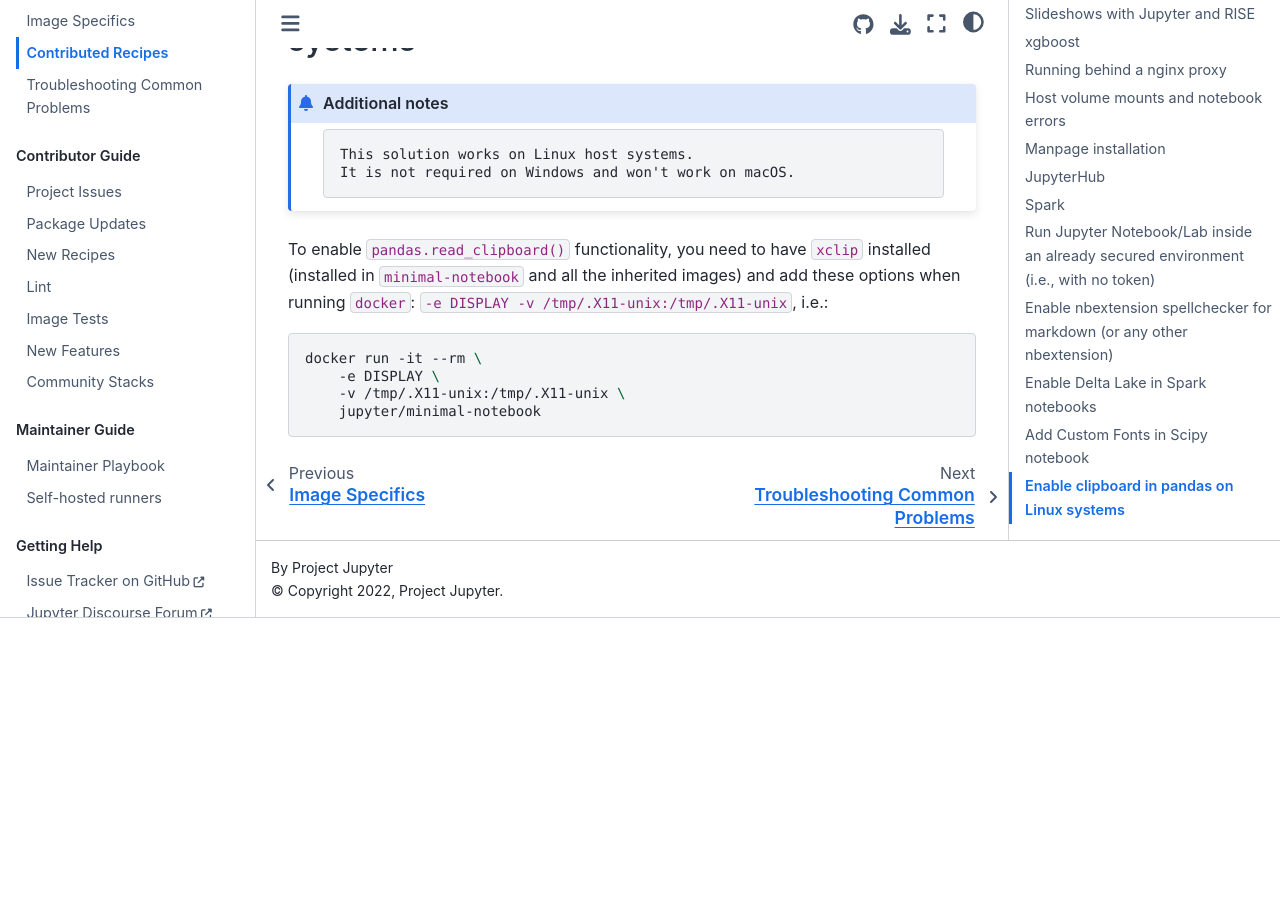
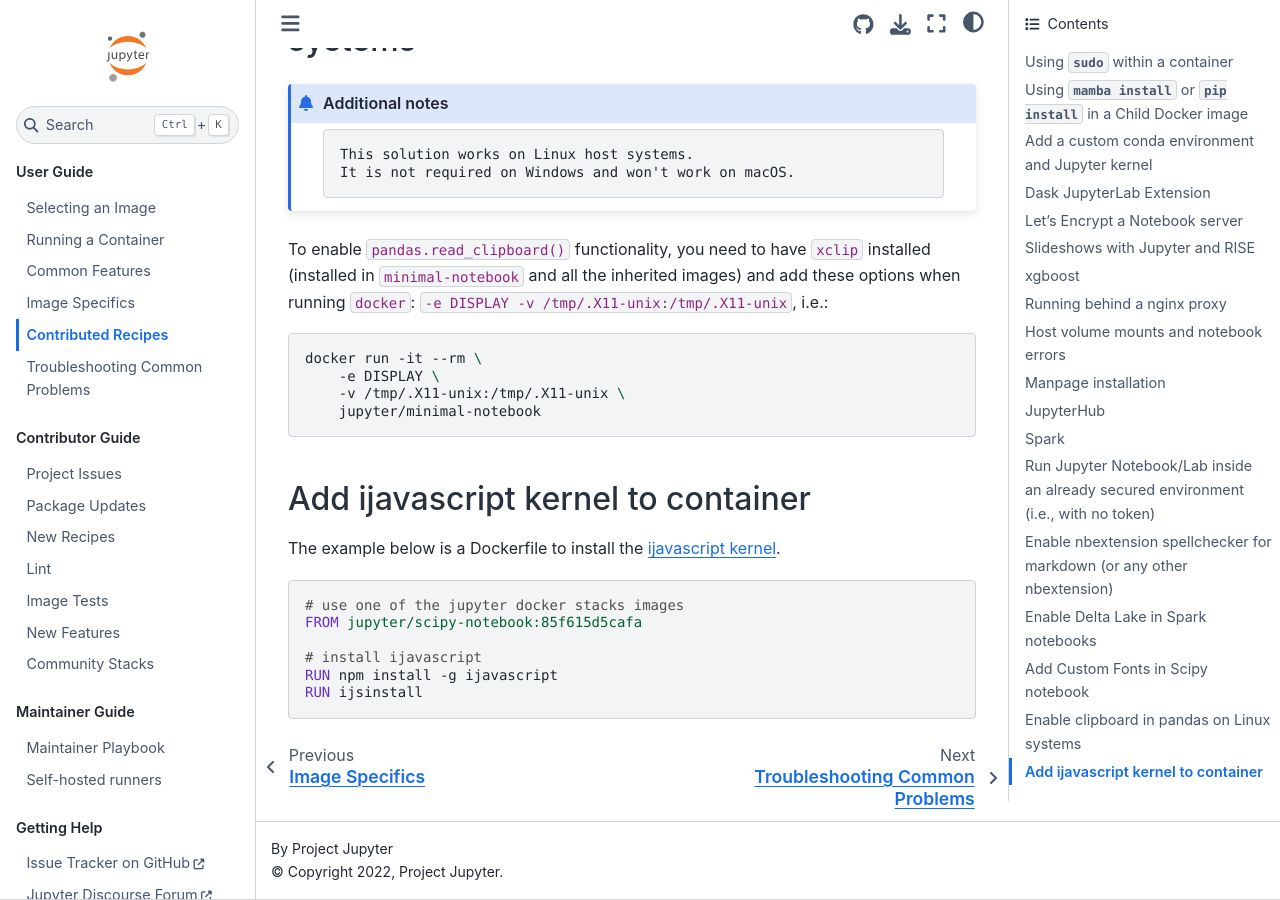
Before and after one commit to jupyter/docker-stacks, a Sphinx documentation site: the page built from docs/using/recipes.md, in a window 1280 px wide and 900 px high, scrolled down 11930 px. Built offline with Sphinx 7.4.7 and the Sphinx Book theme 1.1.4, drawn with Linux system fonts in a browser that asks for light colours; before the commit the page ends 12548 px from its top, so only the background shows below that.

Commit message:
add recipe for installing ijavascript kernel (#1840)
* add recipe for installing ijavascript kernel

* [pre-commit.ci] auto fixes from pre-commit.com hooks

for more information, see https://pre-commit.ci

* Update docs/using/recipes.md

* Update docs/using/recipes.md

Co-authored-by: Erik Sundell <erik.i.sundell@gmail.com>

* stop installing ijavascript in $HOME

Co-authored-by: pre-commit-ci[bot] <66853113+pre-commit-ci[bot]@users.noreply.github.com>
Co-authored-by: Ayaz Salikhov <mathbunnyru@users.noreply.github.com>
Co-authored-by: Erik Sundell <erik.i.sundell@gmail.com>

````diff
--- a/docs/using/recipes.md
+++ b/docs/using/recipes.md
@@ -568,3 +568,16 @@
     -v /tmp/.X11-unix:/tmp/.X11-unix \
     jupyter/minimal-notebook
 ```
+
+## Add ijavascript kernel to container
+
+The example below is a Dockerfile to install the [ijavascript kernel](https://github.com/n-riesco/ijavascript).
+
+```dockerfile
+# use one of the jupyter docker stacks images
+FROM jupyter/scipy-notebook:85f615d5cafa
+
+# install ijavascript
+RUN npm install -g ijavascript
+RUN ijsinstall
+```
````
